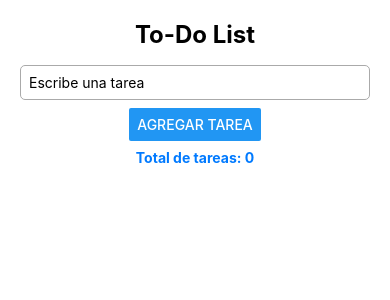
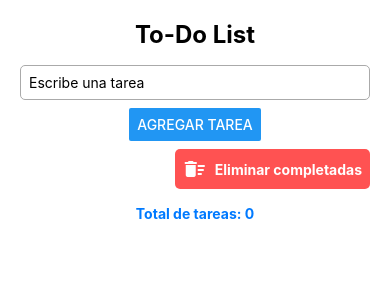
Before and after one commit to BruGeth/lab06-dam, a React Native app: screen / in a window 390 px wide. Shown: the top 300 px of the page. Built offline with nearby package versions, Linux system fonts and the light colour scheme.

Commit message:
Añadir funcionalidad para eliminar tareas completadas y agregar botón correspondiente

```diff
--- a/App.js
+++ b/App.js
@@ -1,6 +1,7 @@
 import { useState, useEffect } from 'react';
 import { StyleSheet, Text, View, TextInput, Button, FlatList, TouchableOpacity } from 'react-native';
 import AsyncStorage from '@react-native-async-storage/async-storage';
+import { MaterialIcons } from '@expo/vector-icons';
 
 export default function App() {
   const [task, setTask] = useState('');
@@ -61,6 +62,10 @@ export default function App() {
     setTasks(tasks.filter(t => t.key !== key));
   };
 
+  const handleDeleteCompleted = () => {
+    setTasks(tasks.filter(t => !t.completed));
+  };
+
   return (
     <View style={styles.container}>
       <Text style={styles.title}>To-Do List</Text>
@@ -71,6 +76,14 @@ export default function App() {
         onChangeText={setTask}
       />
       <Button title="Agregar tarea" onPress={handleAddTask} />
+      <TouchableOpacity
+        style={styles.deleteCompletedBtn}
+        onPress={handleDeleteCompleted}
+        disabled={tasks.filter(t => t.completed).length === 0}
+      >
+        <MaterialIcons name="delete-sweep" size={24} color="#fff" />
+        <Text style={styles.deleteCompletedText}>Eliminar completadas</Text>
+      </TouchableOpacity>
       <Text style={[styles.message, { color: messageColor }]}>{message}</Text>
       <FlatList
         data={tasks}
@@ -137,4 +150,19 @@ const styles = StyleSheet.create({
     marginLeft: 16,
     fontWeight: 'bold',
   },
+  deleteCompletedBtn: {
+    flexDirection: 'row',
+    alignItems: 'center',
+    backgroundColor: '#ff5252',
+    padding: 8,
+    borderRadius: 5,
+    marginVertical: 8,
+    alignSelf: 'flex-end',
+    opacity: 1,
+  },
+  deleteCompletedText: {
+    color: '#fff',
+    marginLeft: 8,
+    fontWeight: 'bold',
+  },
 });
--- a/package.json
+++ b/package.json
@@ -9,6 +9,7 @@
     "web": "expo start --web"
   },
   "dependencies": {
+    "@expo/vector-icons": "^15.0.2",
     "@react-native-async-storage/async-storage": "^2.2.0",
     "expo": "~54.0.9",
     "expo-status-bar": "~3.0.8",
```
Also changed, not shown: 1 other file (tests, documents, lock files or other folders).
